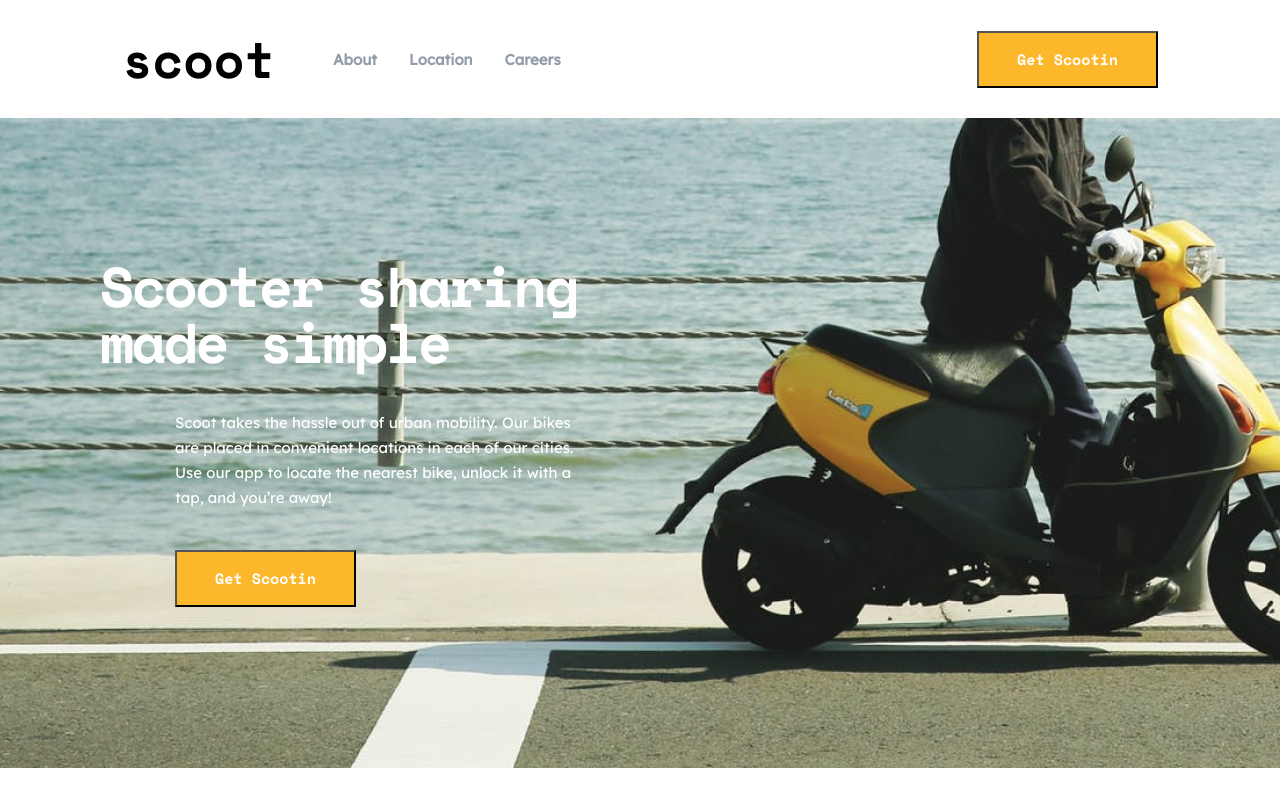
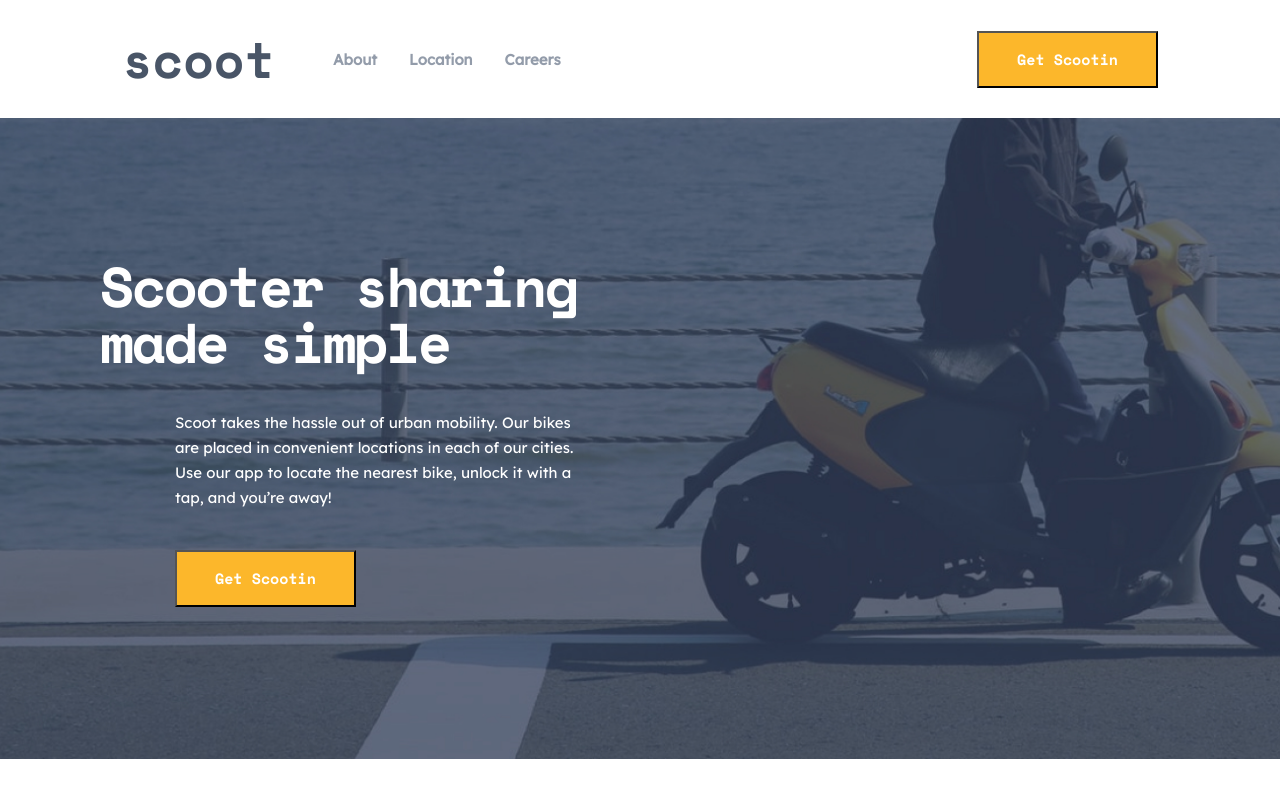
Before and after one commit to sobirbekdev/Imtihon2-oy, a plain HTML site: page index.html in a window 1280 px wide. Shown: the top 800 px of the page. Drawn offline with Linux system fonts and the light colour scheme; files whose address does not match are found by name.

Commit message:
bacront img o'zgardi

```diff
--- a/SCSS/Blocs/_footer.scss
+++ b/SCSS/Blocs/_footer.scss
@@ -11,7 +11,7 @@
   }
 
   &__title {
-    color: #000;
+    color: #101112;
     font-size: 50px;
     cursor: pointer;
     font-family: $ff-h1-h2;
--- a/SCSS/Blocs/_header.scss
+++ b/SCSS/Blocs/_header.scss
@@ -19,7 +19,7 @@
     align-items: center;
 
     h1 {
-      color: #000;
+      color: #495567;
       font-size: 50px;
       cursor: pointer;
 
--- a/SCSS/Blocs/_intro.scss
+++ b/SCSS/Blocs/_intro.scss
@@ -3,12 +3,12 @@ main {
 }
 
 .intro {
-    background-image: url(../../Imgs/Bitmap.png);
+    background-color: #495567;
+    background: linear-gradient(rgb(0, 0, 0),rgba(0,0,0));
+    background-image: url(..//../Imgs/Bitmap\ \(1\).jpg);
     background-repeat: no-repeat;
     background-size: cover;
     background-position: center;
-    min-height: 650px;
-    height: 100%;
     // opacity: 0.8;
 
 
--- a/index.html
+++ b/index.html
@@ -16,7 +16,9 @@
                     <img src="./Imgs/Bitmap.svg" alt="Bitmap">
                 </span>
                 <ul class="header__list">
-                    <h1><b>scoot</b></h1>
+                    <a href="#intro_">
+                        <h1><b>scoot</b></h1>
+                    </a>
                     <li>
                         <a href="#about_">About</a>
                         <a href="#location_">Location</a>
@@ -205,9 +207,12 @@
             <div class="footer__box">
 
                 <ul class="footer__list">
-                    <h1 class="footer__title">
-                        <b>scoot</b>
-                    </h1>
+                    <a href="#intro_">
+                        <h1 class="footer__title">
+                            <b>scoot</b>
+                        </h1>
+                    </a>
+
 
                     <li>
                         <a href="#about_">About</a>
```
Also changed, not shown: Imgs/Bitmap (1).jpg (added), Imgs/Bitmap (1).png (deleted), Imgs/Bitmap (2).png (deleted), Imgs/Bitmap.png (deleted), css/main.css, 1 other file.
